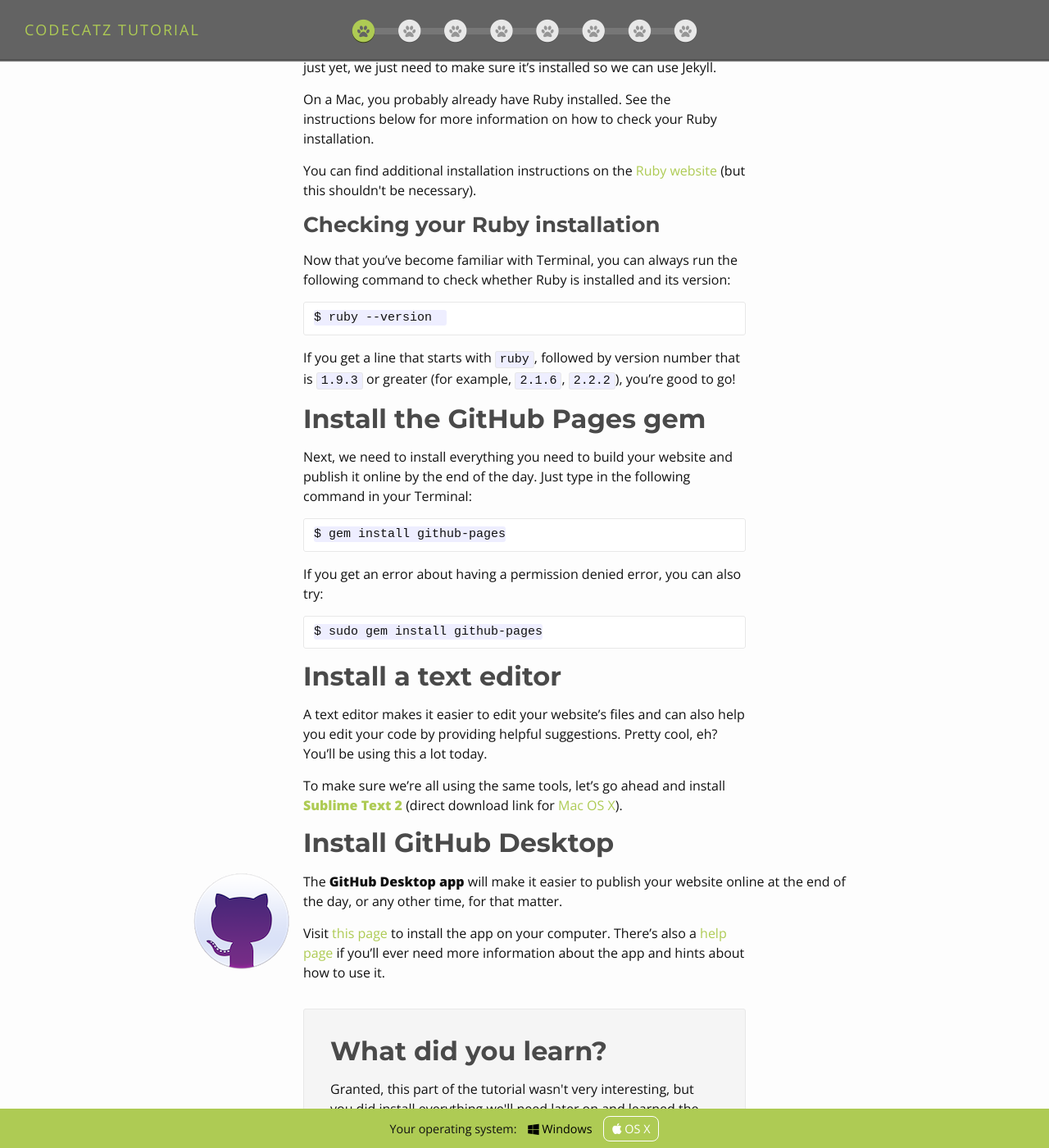
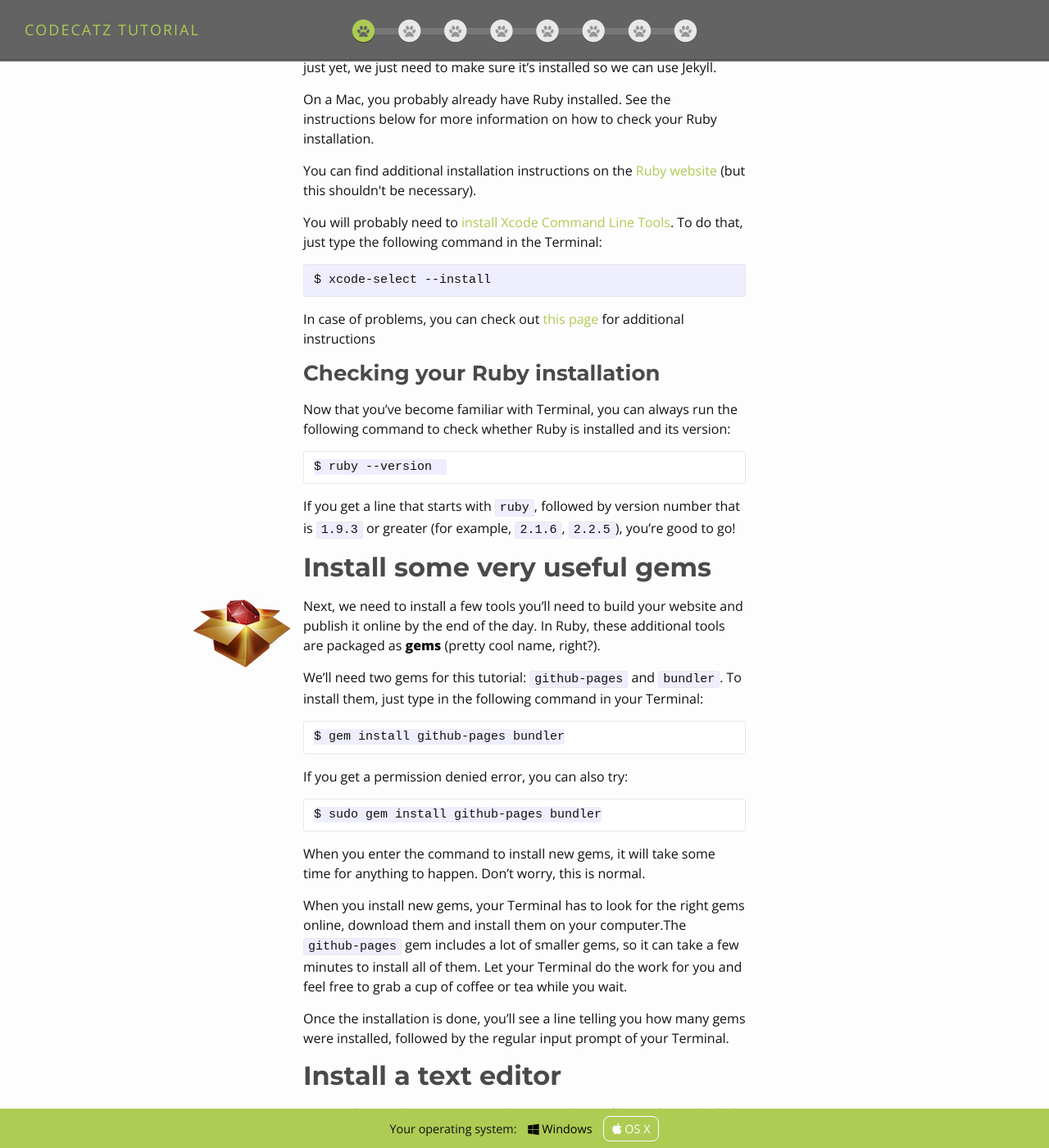
Before and after one commit to CodeCatz/codecatz-tutorial, a Jekyll site: the page built from 1-installation/index.md, in a window 1280 px wide and 1400 px high, scrolled down 4205 px. Shown: the whole window at 82% size. Built offline with Jekyll 4.4.1, drawn with Linux system fonts in a browser that asks for light colours; nearby versions of some CDN libraries.

Commit message:
updated installation with xcode command line tools, bundler gem and info on gems

```diff
--- a/1-installation/index.md
+++ b/1-installation/index.md
@@ -119,9 +119,14 @@
 <div class="osx">
 	<p>On a Mac, you probably already have Ruby installed. See the instructions below for more information on how to check your Ruby installation.</p>
 	<p>You can find additional installation instructions on the <a href="https://www.ruby-lang.org/en/documentation/installation/#homebrew" target="_blank">Ruby website</a> (but this shouldn't be necessary).</p>
+	<p>You will probably need to <a href="http://railsapps.github.io/xcode-command-line-tools.html" target="_blank">install Xcode Command Line Tools</a>. To do that, just type the following command in the Terminal:</p>
+	<pre>$ <code>xcode-select --install</code></pre>
+	<p>In case of problems, you can check out <a href="http://railsapps.github.io/xcode-command-line-tools.html" target="_blank">this page</a> for additional instructions</p>
 </div>
 <div class="wins">
-	<p>On a Windows computer, use <a href="http://rubyinstaller.org/downloads/" target="_blank">RubyInstaller</a> to install <strong>Ruby 2.2.2</strong> on your computer.</p>
+	<p>On a Windows computer, use <a href="http://rubyinstaller.org/downloads/" target="_blank">RubyInstaller</a> to install <strong>Ruby 2.2.5</strong> on your computer.</p>
+
+	<p>Once the Ruby installation is finished, open the <strong>Start Command Prompt With Ruby</strong> application to continue with this tutorial.</p>
 </div>
 </div>
 
@@ -131,18 +136,27 @@
 
 	$ ruby --version
 
-If you get a line that starts with `ruby`, followed by version number that is `1.9.3` or greater (for example, `2.1.6`, `2.2.2`), you're good to go!
+If you get a line that starts with `ruby`, followed by version number that is `1.9.3` or greater (for example, `2.1.6`, `2.2.5`), you're good to go!
 
-## Install the GitHub Pages gem
+## Install some very useful gems
 
-Next, we need to install everything you need to build your website and publish it online by the end of the day. Just type in the following command in your <span class="os-switch"><span class="osx">Terminal</span><span class="wins">Command Prompt</span></span>:
+<img src="{{ "/images/RubyGems.png" | prepend: site.baseurl }}" class="text-icon"/>
 
-	$ gem install github-pages
+Next, we need to install a few tools you'll need to build your website and publish it online by the end of the day. In Ruby, these additional tools are packaged as **gems** (pretty cool name, right?).
 
-If you get an error about having a permission denied error, you can also try:
+We'll need two gems for this tutorial: `github-pages` and `bundler`. To install them, just type in the following command in your <span class="os-switch"><span class="osx">Terminal</span><span class="wins">Command Prompt</span></span>:
 
-	$ sudo gem install github-pages
+	$ gem install github-pages bundler
 
+If you get a permission denied error, you can also try:
+
+	$ sudo gem install github-pages bundler
+
+When you enter the command to install new gems, it will take some time for anything to happen. Don't worry, this is normal.
+
+When you install new gems, your <span class="os-switch"><span class="osx">Terminal</span><span class="wins">Command Prompt</span></span> has to look for the right gems online, download them and install them on your computer.The `github-pages` gem includes a lot of smaller gems, so it can take a few minutes to install all of them. Let your <span class="os-switch"><span class="osx">Terminal</span><span class="wins">Command Prompt</span></span> do the work for you and feel free to grab a cup of coffee or tea while you wait.
+
+Once the installation is done, you'll see a line telling you how many gems were installed, followed by the regular input prompt of your <span class="os-switch"><span class="osx">Terminal</span><span class="wins">Command Prompt</span></span>.
 
 ## Install a text editor
 
```
Also changed, not shown: images/RubyGems.png (added).
